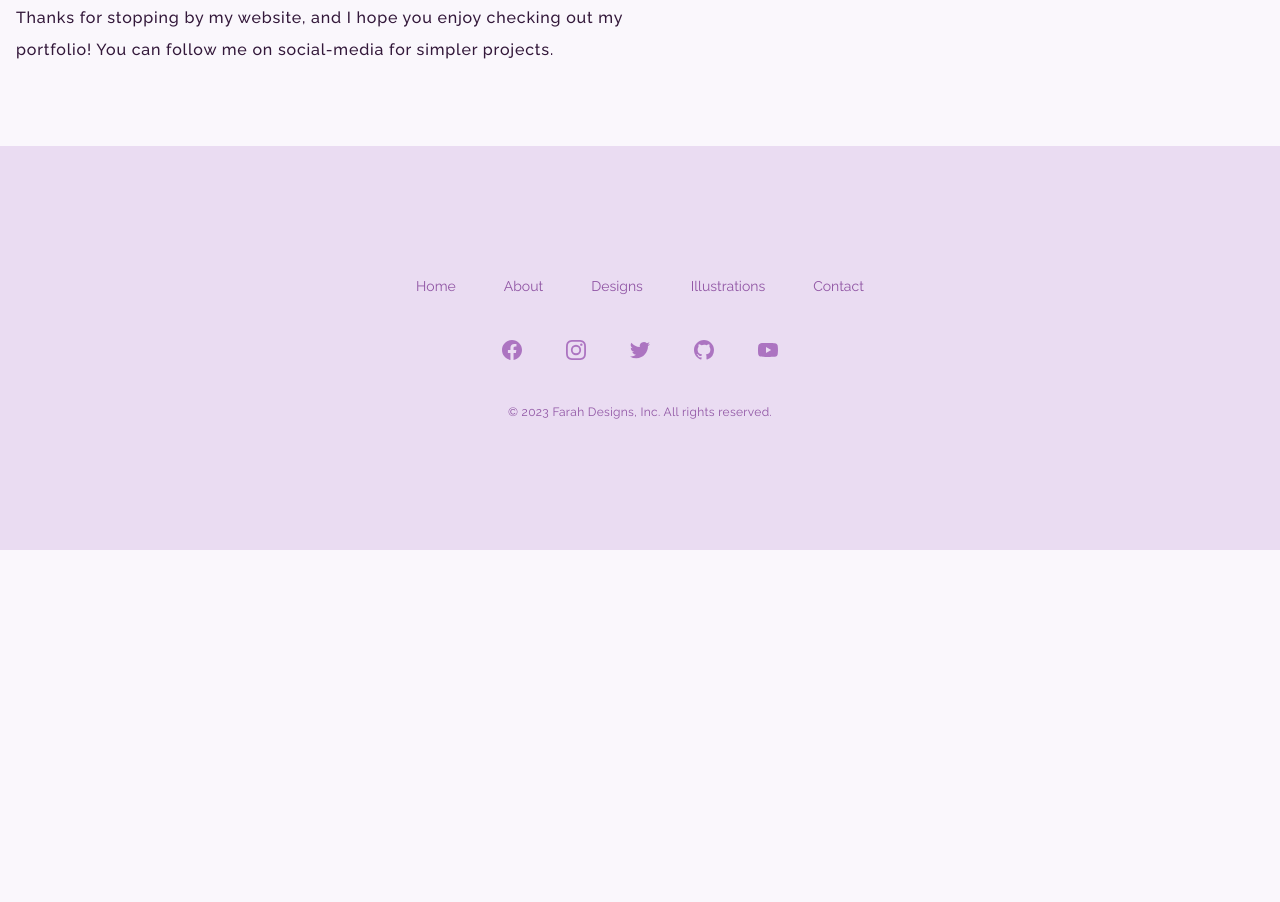
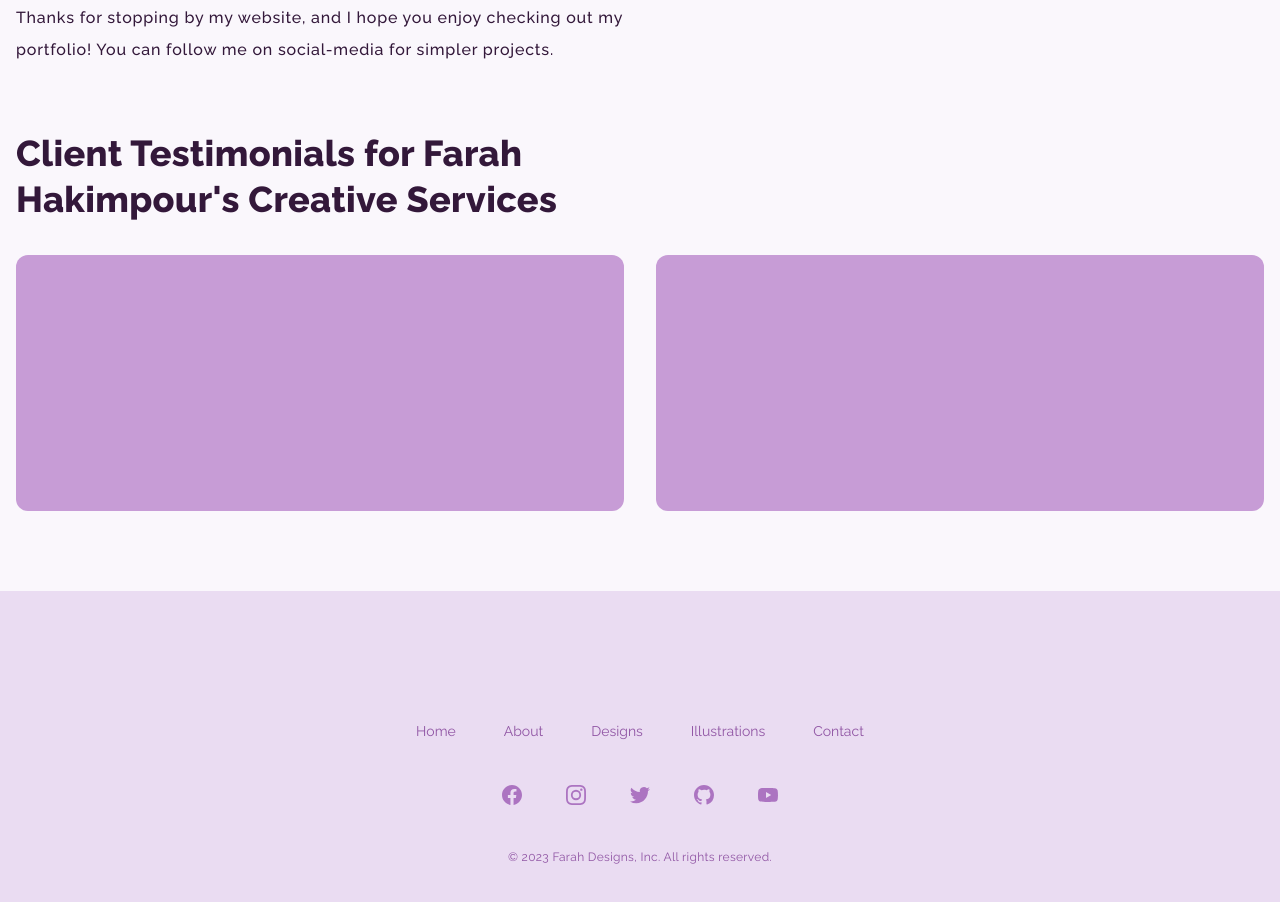
Before and after one commit to Justin-Bento/farah-hakimpour, a Next.js app: page /about in a window 1280 px wide. Shown: the part 820-1722 px from the top of the page. Before the commit the page ends 1370 px from the top, so only its background shows below. Built offline with nearby package versions, Linux system fonts and the light colour scheme.

Commit message:
included a testimonial section for farahs website

```diff
--- a/src/pages/about.tsx
+++ b/src/pages/about.tsx
@@ -13,8 +13,9 @@ export default function About() {
         <title>About - Farah Hakimpour</title>
       </Head>
       <Appbar />
-      <main className="grid grid-cols-1 p-4 my-16 lg:grid-cols-2 wrapper">
-        <section className="w-full space-y-8 text-base font-medium leading-8 tracking-wider lg:max-w-prose">
+      <main className="p-4 mb-16 space-y-16 wrapper">
+        <section className="grid grid-cols-1 my-16 lg:grid-cols-2">
+          <div className="w-full space-y-8 text-base font-medium leading-8 tracking-wider lg:max-w-prose">
             <h1 className="text-4xl font-extrabold leading-[1.3] tracking-[0.02rem]">
               About Farah Hakimpour: Graphic Designer & Self Taught Artist
             </h1>
@@ -45,8 +46,8 @@ export default function About() {
               my portfolio! You can follow me on social-media for simpler
               projects.
             </p>
-        </section>
-        <section className="col-span-3 md:col-span-1">
+          </div>
+          <div className="col-span-3 md:col-span-1">
             <div className="relative aspect-video">
               <Image
                 fill
@@ -66,7 +67,19 @@ export default function About() {
                 ))}
               </ul>
             </div>
+          </div>
         </section>
+        {/* End Of Biograpgy Section For About Page */}
+        <section className="">
+          <div className="max-w-[75ch]">
+            <h2 className="text-4xl font-extrabold leading-[1.3] tracking-[0.02rem]">Client Testimonials for Farah Hakimpour&#39;s Creative Services</h2>
+          </div>
+          <div className="grid grid-cols-2 gap-8 mt-8">
+            <div className="w-full h-64 bg-primary-400 rounded-xl">&nbsp;</div>
+            <div className="w-full h-64 bg-primary-400 rounded-xl">&nbsp;</div>
+          </div>
+        </section>
+        {/* End Of Testimonials */}
       </main>
       <Footer />
     </>
```
Lines whose indentation alone changed are shown as unchanged.
